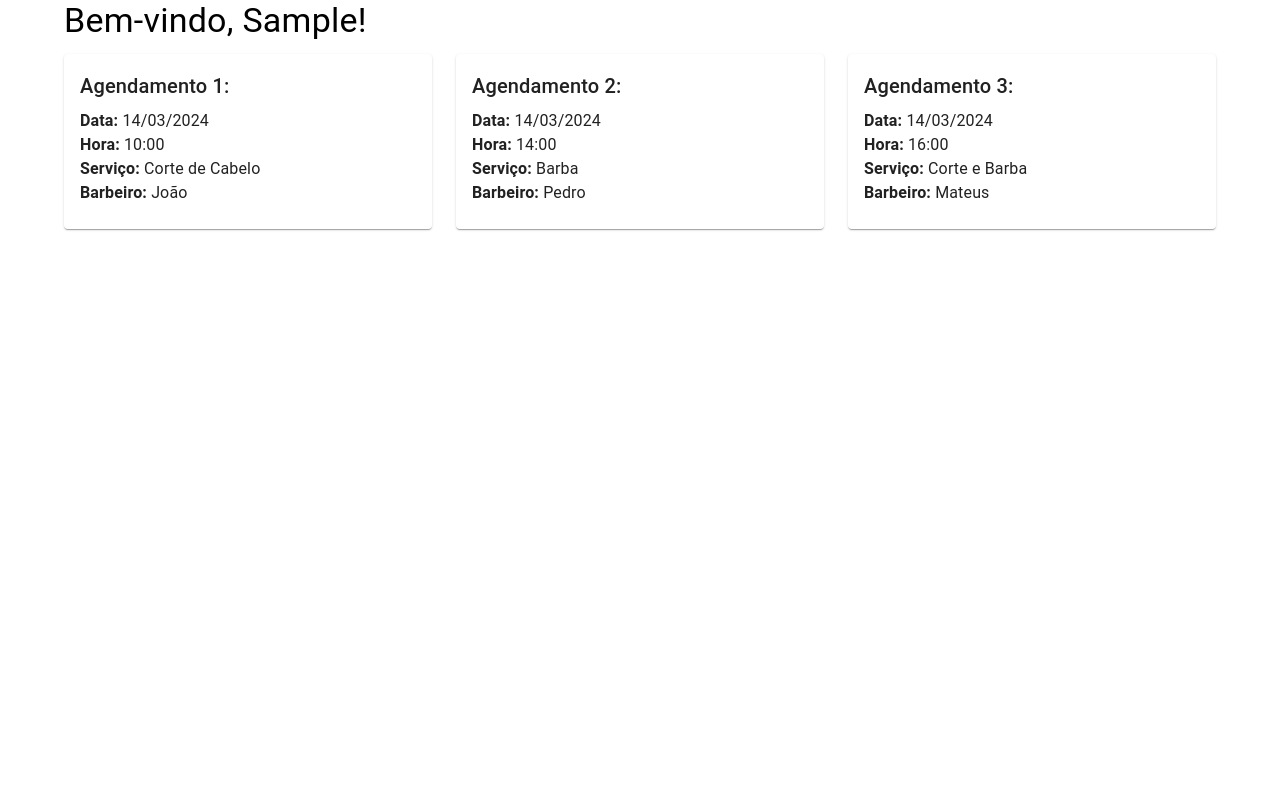
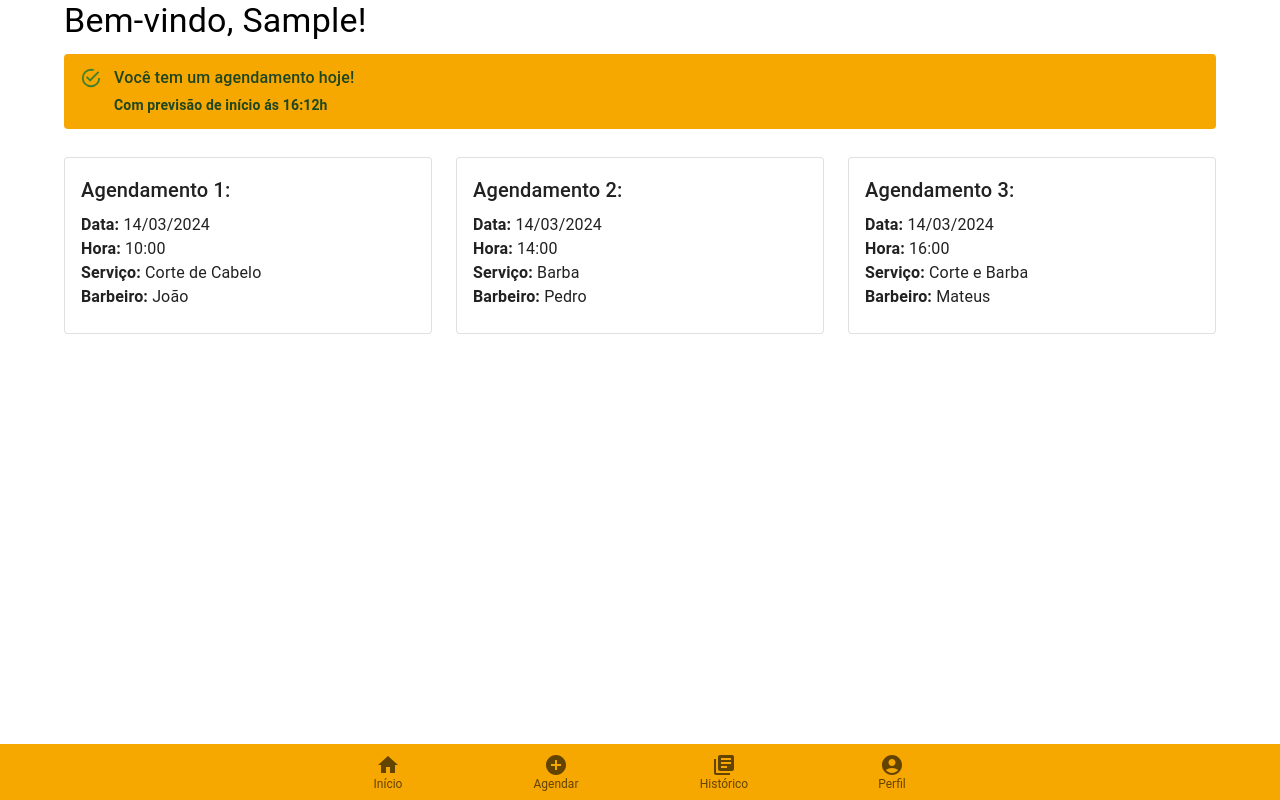
Before and after one commit to X5GuilhermeBR/barbershop-frontend, a React (Create React App) app: page /inicio in a window 1280 px wide. Built offline with nearby package versions, Linux system fonts and the light colour scheme; sample sign-in values are in the browser's storage.

Commit message:
Criado alert de info de agendamento!

```diff
--- a/src/pages/Home/Home.jsx
+++ b/src/pages/Home/Home.jsx
@@ -1,16 +1,11 @@
-import { Card, CardContent, Container, Grid, Typography } from '@mui/material';
-import React, { useEffect } from 'react';
+import { Alert, AlertTitle, Card, CardContent, Container, Grid, Typography } from '@mui/material';
+import React from 'react';
+import FooterNavigation from '../../components/FooterNavigation/FooterNavigation';
 import { useAuth } from '../../context/AuthContext';
 
 function HomePage() {
   const { userInfo } = useAuth();
 
-  useEffect(() => {
-    // Você pode acessar os dados do usuário aqui se necessário
-    console.log(userInfo);
-  }, [userInfo]);
-
-  // Função para obter apenas o primeiro nome do usuário
   const getFirstName = () => {
     if (!userInfo) return '';
     const fullName = userInfo.name || '';
@@ -40,14 +35,20 @@ function HomePage() {
   ];
 
   return (
+    <>
       <Container>
         <Typography variant="h4" gutterBottom>
           Bem-vindo, {userInfo ? getFirstName() : ''}!
         </Typography>
-      <Grid container spacing={3}>
+        <Alert sx={{ backgroundColor: '#f6a700', color: '#black' }}>
+          <AlertTitle>Você tem um agendamento hoje!</AlertTitle>
+          <strong>Com previsão de início ás 16:12h</strong>
+        </Alert>
+
+        <Grid container spacing={3} marginTop={0.5}>
           {appointments.map((appointment, index) => (
             <Grid item xs={12} sm={6} md={4}>
-            <Card>
+              <Card variant="outlined">
                 <CardContent>
                   <Typography variant="h6" component="h2" gutterBottom>
                     Agendamento {index + 1}:
@@ -67,6 +68,8 @@ function HomePage() {
           ))}
         </Grid>
       </Container>
+      <FooterNavigation />
+    </>
   );
 }
 
```
Lines whose indentation alone changed are shown as unchanged.
